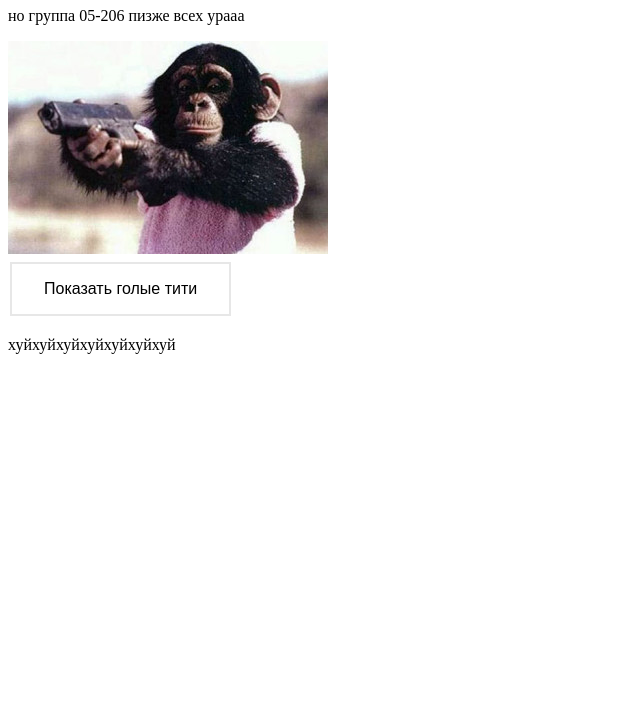
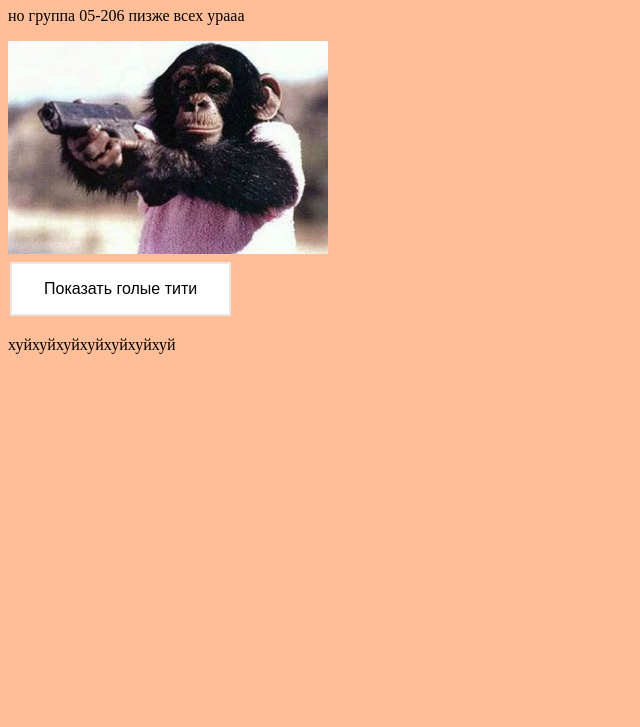
Before and after one commit to pazhiloydedus/pazhiloydedus.github.io, a plain HTML site: page index.html in a window 1280 px wide. Shown: the part 73-800 px from the top of the page, without its empty margins (0-640 px from the left). Drawn offline with Linux system fonts and the light colour scheme.

Commit message:
Update index.html

```diff
--- a/index.html
+++ b/index.html
@@ -5,6 +5,10 @@
     <meta name="viewport" content="width=device-width, initial-scale=1.0">
 
     <style>
+    body {
+    background-color: #FFBE98
+    }
+
     .button {
     background-color: #4CAF50; /* Green */
     border: none;
```
